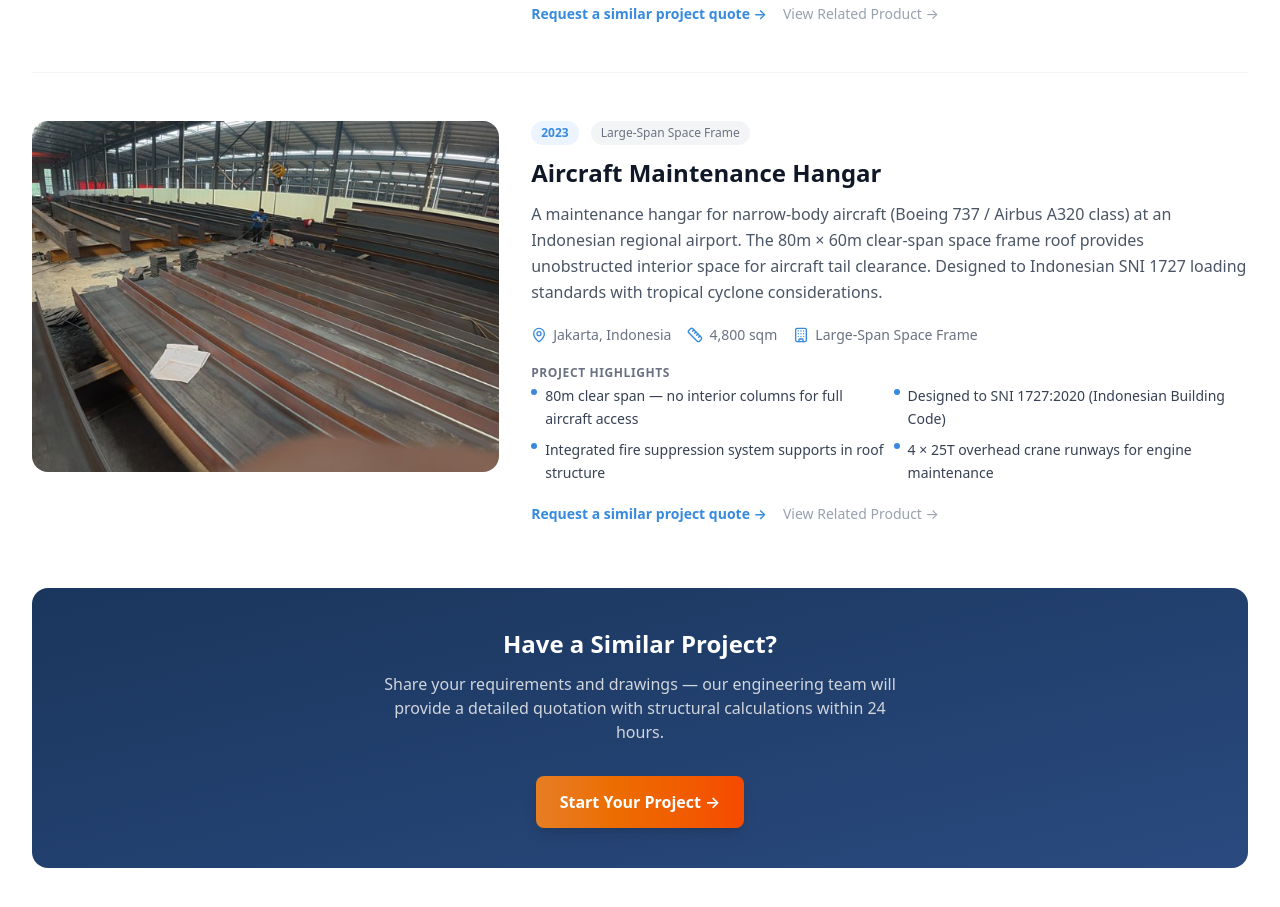
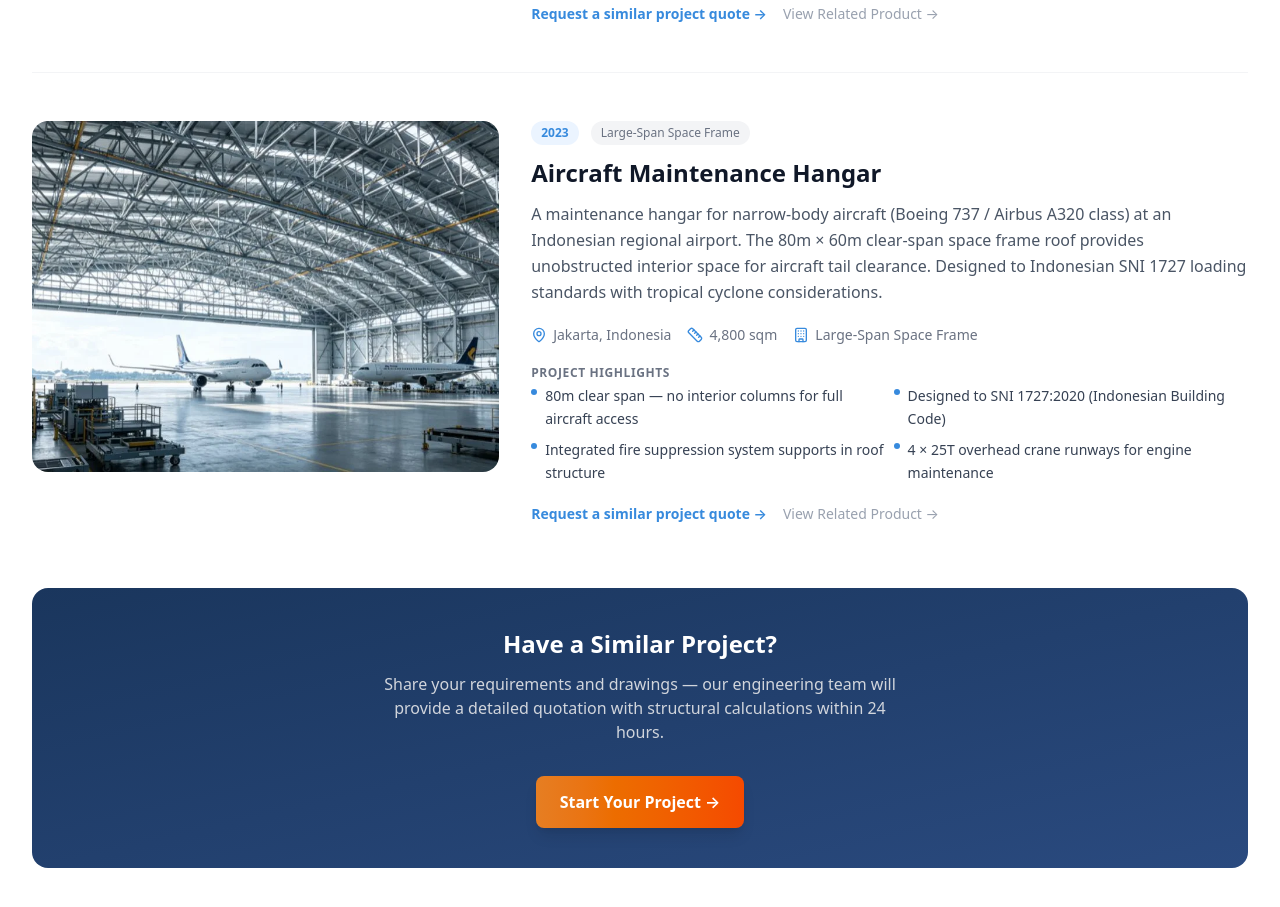
Before and after one commit to kangguangjian91-max/Laotie, a Next.js app: page /projects in a window 1280 px wide. Shown: the part 2940-3847 px from the top of the page. Built offline with nearby package versions, Linux system fonts and the light colour scheme.

Commit message:
feat: replace Aircraft Maintenance Hangar project image

```diff
--- a/src/app/projects/page.tsx
+++ b/src/app/projects/page.tsx
@@ -108,7 +108,7 @@ const projects: Project[] = [
       "Integrated fire suppression system supports in roof structure",
       "4 × 25T overhead crane runways for engine maintenance",
     ],
-    image: "/images/projects/project-06.jpg",
+    image: "/images/projects/project-06.webp",
   },
 ];
 
```
Also changed, not shown: public/images/projects/project-06.webp (added).
